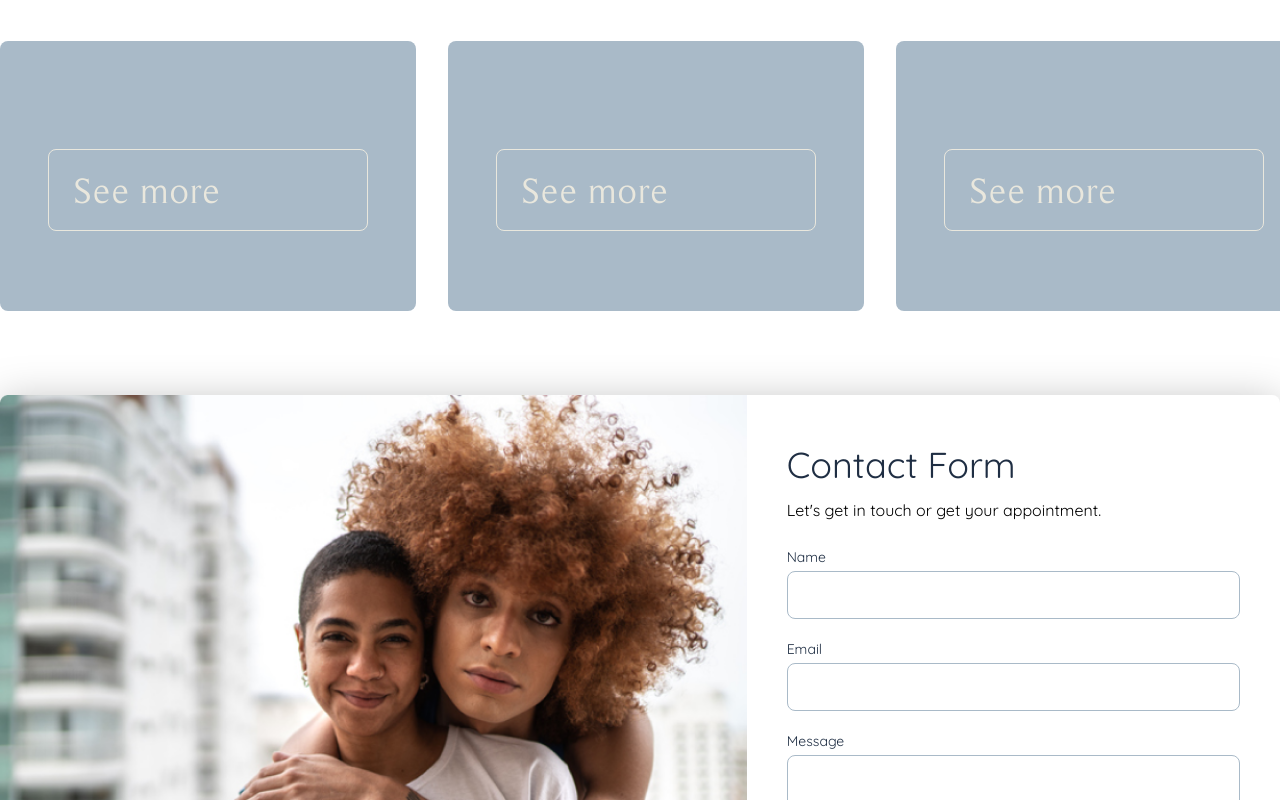
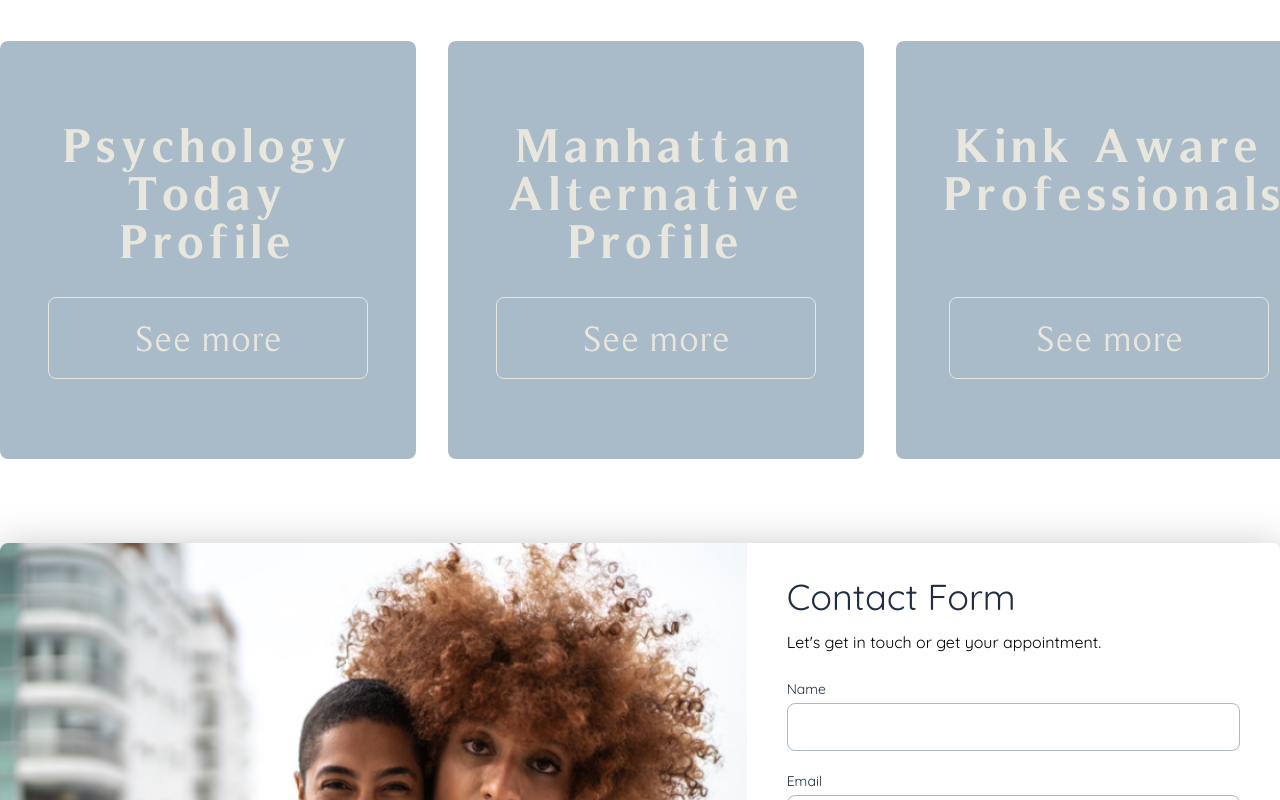
Before and after one commit to oss05/dr-juan-david, a Next.js app: page /about in a window 1280 px wide. Shown: the part 1120-1920 px from the top of the page. Built offline with nearby package versions, Linux system fonts and the light colour scheme.

Commit message:
web version 1.0

```diff
--- a/app/Components/Card.jsx
+++ b/app/Components/Card.jsx
@@ -1,6 +1,8 @@
 const Card = ({ bg }) => {
   return (
-    <div className={`order w-full md:w-1/2 h-[725px] px-10 py-14 ${bg}`}>
+    <div
+      className={`order w-full md:w-1/2 h-[725px] px-10 py-14 ${bg} bg-cover`}
+    >
       <h3 className="text-4xl md:text-6xl font-bold text-neutralPrimary timeless">
         Psychotherapy Services
       </h3>
--- a/app/Components/ContactForm.jsx
+++ b/app/Components/ContactForm.jsx
@@ -33,7 +33,7 @@
         <div className="w-full md:w-7/12 h-full rounded-lg">
           <Image src={ContactFormImage} className="w-full h-full" />
         </div>
-        <div className="lg:w-5/12 bg-white flex flex-col justify-center md:ml-auto w-full rounded-lg py-8 md:py-0 md:mt-8 px-10">
+        <div className="lg:w-5/12 bg-white flex flex-col justify-center md:ml-auto w-full rounded-lg py-8 md:py-0  px-10">
           <h2 className="text-darkBlue text-4xl mb-1 font-medium title-font quicksand">
             Contact Form
           </h2>
--- a/app/Components/Navbar.jsx
+++ b/app/Components/Navbar.jsx
@@ -4,21 +4,21 @@
 
 const Navbar = () => {
   return (
-    <header class="text-gray-600 body-font">
+    <header class="text-gray-600 body-font bg-white md:bg-opacity-0">
       <div class="container mx-auto flex flex-wrap px-5 py-12 flex-col md:flex-row items-center">
         <nav class="md:ml-auto md:mr-auto flex flex-wrap items-center text-base justify-center">
           <Link
             href="/services"
-            class="mr-14 text-darkBlue text-[16px] font-bold underline quicksand tracking-[6.33px]"
+            class="md:mr-14 text-darkBlue text-[16px] font-bold underline quicksand tracking-[6.33px]"
           >
             SERVICES
           </Link>
           <Link href="/" class="hover:text-gray-900 ">
-            <Image src={Logo} className="w-60" />
+            <Image src={Logo} className="md:w-60" />
           </Link>
           <Link
             href="/about"
-            class="ml-14 text-darkBlue text-[16px] font-bold underline quicksand tracking-[6.33px]"
+            class="md:ml-14 text-darkBlue text-[16px] font-bold underline quicksand tracking-[6.33px]"
           >
             ABOUT
           </Link>
--- a/app/Components/ReferenceCard.jsx
+++ b/app/Components/ReferenceCard.jsx
@@ -1,14 +1,14 @@
 const ReferenceCard = ({ title, link }) => {
   return (
     <div class="p-4 lg:w-1/3 bg-paleBlue rounded-lg">
-      <div class="h-full  px-8 pt-16 pb-16 rounded-lg overflow-hidden text-center">
-        <h2 class="tracking-widest title-font text-5xl text-bold text-neutralPrimary mb-1 timeless">
+      <div class="h-full px-8 pt-16 pb-16 rounded-lg overflow-hidden text-center flex flex-col justify-between">
+        <h2 class="tracking-widest font-bold text-5xl text-bold text-neutralPrimary mb-1 timeless">
           {title}
         </h2>
-        <a href={link}>
+        <a href={link} target="_blank">
           <button
             type="submit"
-            className="text-neutralPrimary justify-center text-center border bg-transparent flex flex-col border-neutralPrimary  border-3 py-5 px-6 focus:outline-none rounded-lg text-4xl mt-7 w-80 mx-auto timeless"
+            className="text-neutralPrimary border border-neutralPrimary border-3 py-5 px-6 focus:outline-none rounded-lg text-4xl mt-7 w-80 mx-auto timeless"
           >
             See more
           </button>
--- a/app/about/page.jsx
+++ b/app/about/page.jsx
@@ -58,9 +58,18 @@
         <section class="text-gray-600 body-font">
           <div class="container mx-auto">
             <div class="flex flex-col md:flex-row gap-8">
-              <ReferenceCard />
-              <ReferenceCard />
-              <ReferenceCard />
+              <ReferenceCard
+                title="Psychology Today Profile"
+                link="https://www.psychologytoday.com/us/therapists/juan-david-rivera-del-valle-woodside-ny/296173"
+              />
+              <ReferenceCard
+                title="Manhattan Alternative Profile"
+                link="https://www.manhattanalternative.com/team/dr-juan-david-rivera-del-vale/"
+              />
+              <ReferenceCard
+                title="Kink Aware Professionals"
+                link="https://www.kapprofessionals.org/kap_directory/15673/juan-david-rivera-del-valle-lcsw/"
+              />
             </div>
           </div>
         </section>
--- a/app/page.jsx
+++ b/app/page.jsx
@@ -1,7 +1,9 @@
+"use client";
+import { useRef } from "react";
 import Image from "next/image";
+import Link from "next/link";
 import Navbar from "./Components/Navbar";
 import Container from "./Components/Container";
-import Button from "./Components/Button";
 import Card from "./Components/Card";
 import FAQs from "./Components/FAQs";
 import ContactForm from "./Components/ContactForm";
@@ -10,13 +12,17 @@
 import MyApproachImage from "./assets/heroImage.png";
 
 export default function Home() {
+  const myRef = useRef(null);
+
+  const executeScroll = () => myRef.current.scrollIntoView();
+
   return (
     <main>
       <Navbar />
       <Container className="pb-0">
         <section className="flex w-full h-[calc(100vh-200px)]">
-          <article className="flex flex-col pl-20 w-6/12">
-            <h1 className="text-8xl font-bold timeless">
+          <article className="flex flex-col md:pl-20 w-full md:w-6/12">
+            <h1 className="text-8xl font-bold text-gray timeless">
               Dr. <br /> Juan David
             </h1>
             <p className="text-2xl mt-7 tracking-[0.39px] leading-relaxed quicksand">
@@ -26,12 +32,13 @@
             </p>
             <button
               type="submit"
-              className="text-white bg-darkBlue ml-20 border-0 py-5 px-6 focus:outline-none hover:bg-indigo-600 rounded-lg text-4xl mt-7 w-80 mx-auto timeless"
+              onClick={executeScroll}
+              className="text-white bg-darkBlue md:ml-20 border-0 py-5 px-6 focus:outline-none hover:bg-indigo-600 rounded-lg text-4xl mt-7 w-80 mx-auto timeless"
             >
               Contact me
             </button>
           </article>
-          <article className="bg-paleBlue w-9/12 flex justify-end absolute top-0 right-0 -z-10">
+          <article className="bg-paleBlue w-full md:w-9/12 flex justify-end absolute top-52 md:top-0 right-0 -z-10">
             <Image src={DrJuanHomeImage} />
           </article>
         </section>
@@ -63,13 +70,23 @@
         </section>
       </Container>
 
-      <Container className="pb-20">
+      <Container className="pb-12">
         <h2 className="text-6xl md:text-7xl font-bold text-greige timeless">
           Services
         </h2>
         <div className="flex flex-col md:flex-row justify-between mt-14 gap-16">
           <Card bg="bg-[url('./assets/psychoterapyservicescard.png')]" />
           <Card bg="bg-[url('./assets/clinicalsupervisioncard.png')]" />
+        </div>
+        <div className="flex justify-center w-full">
+          <Link href="/services">
+            <button
+              type="submit"
+              className="text-white bg-darkBlue border-0 py-5 focus:outline-none hover:bg-indigo-600 rounded-lg text-4xl mt-12 w-96 mx-auto timeless"
+            >
+              See more
+            </button>
+          </Link>
         </div>
       </Container>
 
@@ -81,7 +98,9 @@
       </Container>
 
       <Container>
-        <ContactForm />
+        <div ref={myRef}>
+          <ContactForm />
+        </div>
       </Container>
 
       <Footer />
--- a/tailwind.config.js
+++ b/tailwind.config.js
@@ -15,6 +15,7 @@
       paleBlue: "#A9BAC8",
       white: "#FFFFFF",
       black: "#000",
+      gray: "#353535",
     },
     extend: {
       backgroundImage: {
```
